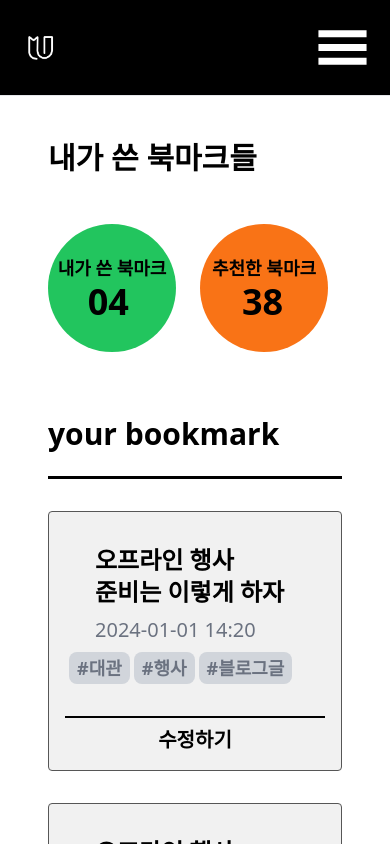
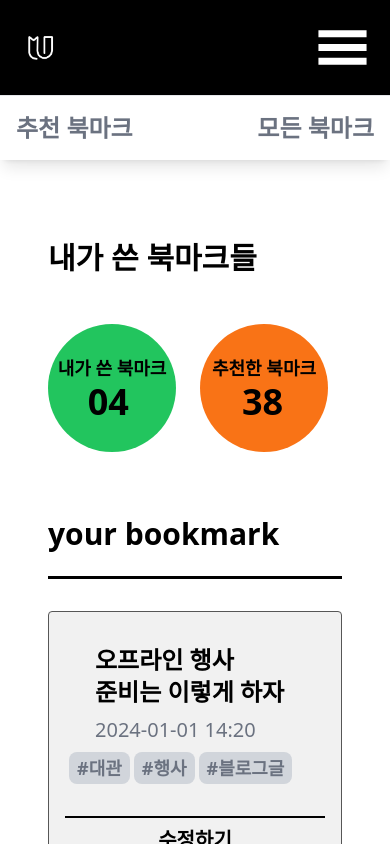
Before and after one commit to UMC-Umark/umark-FE, a React (Create React App) app: page /mybookmark in a window 390 px wide. Shown: the top 844 px of the page. Built offline with nearby package versions, Linux system fonts and the light colour scheme; no server answers.

Commit message:
adjust Menubar

```diff
--- a/src/components/Header.jsx
+++ b/src/components/Header.jsx
@@ -37,13 +37,13 @@ const Header = () => {
   };
 
   return (
-    <header className="bg-black text-white flex justify-between items-center h-24 border-b border-gray-200 fixed top-0 left-0 right-0 z-10">
+    <header className="bg-black text-white flex justify-between items-center h-24 border-b border-gray-200 fixed top-0 left-0 right-0 z-20">
       <Link to="/" className="flex items-center  ">
         <img src={adimg} alt="로고" className="header-logo h-22 pl-4" />
       </Link>
       <nav className="hidden md:flex flex-grow justify-center">
     <Link className="header-text" to="/">your bookmark space</Link>
-  </nav>
+      </nav>
       <div className="relative ml-auto pr-5" ref={menuRef}>
               <GiHamburgerMenu
                 onClick={toggleMenu}
--- a/src/components/Menubar.jsx
+++ b/src/components/Menubar.jsx
@@ -4,7 +4,7 @@ import { Link } from 'react-router-dom';
 export default function Menubar() {
 
   return (
-    <div className="bg-white shadow-lg mt-24 p-4 hidden sm:block">
+    <div className="menu-bar bg-white shadow-lg mt-24 p-4 sm:block fixed h-16 w-full top-0 left-0 right-0 z-10">
       <div className="flex items-center justify-between">
         <div className="flex items-center justify-between w-full">
           <div className='text-2xl lg:ml-40 md:ml-20 md:mr-8 font-semibold text-gray-500 hover:text-black transition duration-200'>
--- a/src/pages/AllBookmarks.jsx
+++ b/src/pages/AllBookmarks.jsx
@@ -48,7 +48,7 @@ export default function AllBookmarks() {
         <div className="flex flex-col">
             <Header />
             <Menubar />
-            <section className='my-10'>
+            <div className='my-40'>
                 <div className='container py-5'>
                     <div className='top-container'>
                         <h3 className='title-big'>모든 북마크</h3>
@@ -63,7 +63,7 @@ export default function AllBookmarks() {
                     isOpen={isModalOpen}
                     onClose={closeModal}
                 />
-            </section>
+            </div>
         </div>
     );
 }
--- a/src/pages/Bookmark.jsx
+++ b/src/pages/Bookmark.jsx
@@ -42,7 +42,7 @@ function Bookmark() {
     <div>
       <Header />
       <Menubar />
-      <div className="mt-20">
+      <div className="mt-60"> {/* mt-20 -> mt-60 으로 수정 */}
         <div className="items-center justify-center flex-col h-4/6">
           <form
             onSubmit={handleSubmit}
--- a/src/pages/MyBookmark.css
+++ b/src/pages/MyBookmark.css
@@ -34,7 +34,7 @@
 
   @media (max-width: 768px) {
     .custom-title{
-      padding-top: 100px;
+      /* padding-top: 100px; */
       padding-left: 0;
     }
   }
--- a/src/pages/MyBookmark.jsx
+++ b/src/pages/MyBookmark.jsx
@@ -14,7 +14,7 @@ export default function MyBookmark() {
     <div className="flex flex-col">
       <Header/>
       <Menubar />
-      <div className='mx-12 sm:mx-20 my-10'>
+      <div className='mx-12 sm:mx-20 my-60'> {/* my-10 -> my-60 으로 수정 */}
         <h1 className="custom-title text-3xl font-bold mb-12">내가 쓴 북마크들</h1>
 
         <div className="flex items-center mb-12">
--- a/src/pages/Recommend.jsx
+++ b/src/pages/Recommend.jsx
@@ -48,7 +48,7 @@ export default function Recommend() {
         <div className="flex flex-col">
             <Header />
             <Menubar />
-            <section className='my-10'>
+            <div className='my-40'>
                 <div className='container py-5'>
                     <div className='top-container'>
                         <h3 className='title-big'>추천 북마크</h3>
@@ -63,7 +63,7 @@ export default function Recommend() {
                     isOpen={isModalOpen}
                     onClose={closeModal}
                 />
-            </section>
+            </div>
         </div>
     );
 }
```
